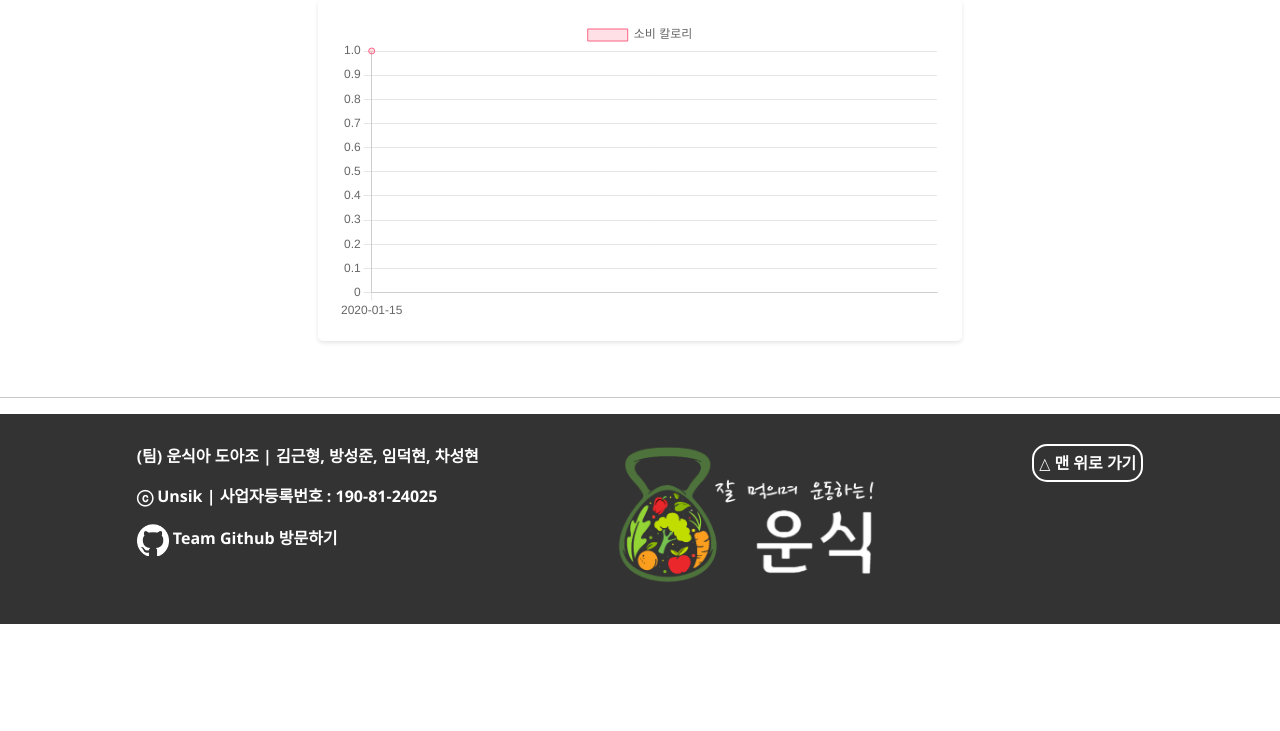
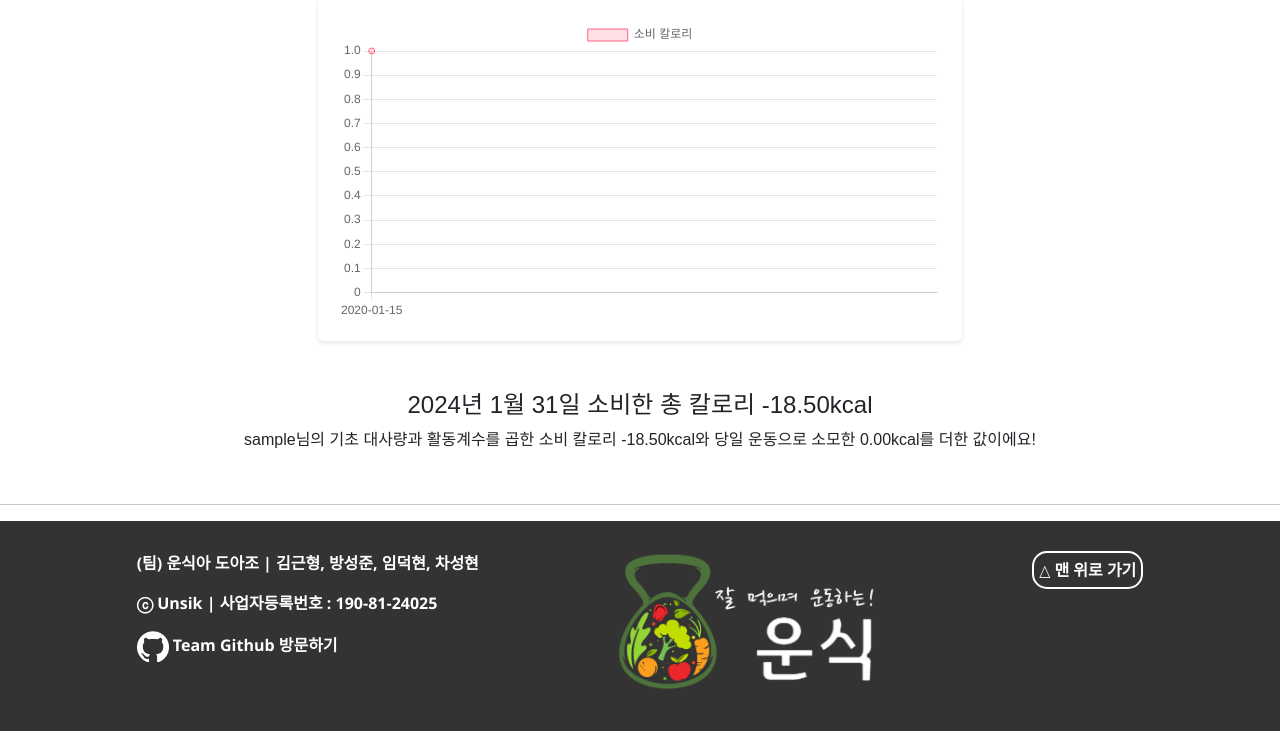
Before and after one commit to lifelong-learner-dev/unsik, a Django app: page /exercise/exercise/index/ in a window 1280 px wide. Shown: the part 313-1044 px from the top of the page. Before the commit the page ends 937 px from the top, so only its background shows below. Run offline with Django 4.2, Linux system fonts and the light colour scheme; a user stored in the database is signed in; tables that the repository leaves empty hold one stand-in row (values such as "Sample post"); some libraries are stand-ins or nearby versions; some web fonts are replaced.

Commit message:
merge 전 올리기

```diff
--- a/exercise/templates/exercise/exercise_index.html
+++ b/exercise/templates/exercise/exercise_index.html
@@ -53,8 +53,8 @@
                     <p class="exercise-date">{{ exercise.exercise_date }}</p>
                 </div>
                 <div class="exercise-details">
-                    <p>{{ exercise.exercise_amount }}분</p>
-                    <p>{{ exercise.calories_burned }}kcal</p>
+                    <p>{{ exercise.exercise_amount }}분 / {{ exercise.calories_burned }}kcal</p>
+                    <!-- <p>{{ exercise.calories_burned }}kcal</p> -->
                     <div class="exercise-actions">
                         <a href="{% url 'exercise_edit' exercise.postnum %}">수정</a>
                         <a href="{% url 'exercise_delete' exercise.postnum %}" onclick="return confirm('삭제하시겠습니까?');">삭제</a>
@@ -75,11 +75,11 @@
                     <p class="exercise-date">{{ exercise.exercise_date }}</p>
                 </div>
                 <div class="exercise-details">
-                    <p>{{ exercise.exercise_amount }}분</p>
-                    <p>{{ exercise.calories_burned }}kcal</p>
+                    <p>{{ exercise.exercise_amount }}분 / {{ exercise.calories_burned }}kcal / {{ exercise.weight }}kg / {{ exercise.reps }}회 / {{ exercise.sets }}set</p>
+                    <!-- <p>{{ exercise.calories_burned }}kcal</p>
                     <p>{{ exercise.weight }}kg</p>
                     <p>{{ exercise.reps }}회</p>
-                    <p>{{ exercise.sets }}set</p>
+                    <p>{{ exercise.sets }}set</p> -->
                     <div class="exercise-actions">
                         <a href="{% url 'exercise_edit' exercise.postnum %}">수정</a>
                         <a href="{% url 'exercise_delete' exercise.postnum %}" onclick="return confirm('삭제하시겠습니까?');">삭제</a>
@@ -98,5 +98,9 @@
     <div class="chart-container" style="position: relative; height: auto; width: 70%;">
         <canvas id="calorieChart"></canvas>
     </div>
+    <div class="show-calories">
+        <h4>{{ search_date }} 소비한 총 칼로리 {{ total_consumed_calories|floatformat:2 }}kcal</h4>
+        <p>{{ user.username }}님의 기초 대사량과 활동계수를 곱한 소비 칼로리 {{ consumed_calories|floatformat:2 }}kcal와 당일 운동으로 소모한 {{ daily_calories|floatformat:2 }}kcal를 더한 값이에요!</p>
+    </div>
 </div>
 {% endblock content %}
--- a/exercise/views.py
+++ b/exercise/views.py
@@ -45,31 +45,10 @@ def get_exercises_for_date(request, date):
     data = list(exercises.values('exercise_date', 'exercise_type', 'exercise_name', 'exercise_amount', 'calories_burned', 'weight', 'reps', 'sets'))
     return JsonResponse(data, safe=False)
 
-# 기존의 index페이지 views.py 함수
-# @login_required
-# def exercise_index(request):
-#     user_instance = UsersAppUser.objects.get(id=request.user.id)
-
-#     # 현재 날짜를 naive datetime 객체로 가져오기
-#     today = datetime.date.today()
-
-#     if request.method == "POST":
-#         search_date = request.POST.get('search_date')
-
-#         if search_date:
-#             search_date = datetime.datetime.strptime(search_date, '%Y-%m-%d').date()
-#             exercises = Exercise.objects.filter(user=user_instance, exercise_date__date=search_date)
-#         else:
-#             exercises = Exercise.objects.none()
-#     else:
-#         # 처음 페이지에 접속했거나 GET 요청인 경우 오늘 날짜의 운동 기록을 보여줌
-#         exercises = Exercise.objects.filter(user=user_instance, exercise_date__date=today).order_by('exercise_date')
-
-#     return render(request, 'exercise/exercise_index.html', {'exercises': exercises, 'today': today})
-
 @login_required
 def exercise_index(request):
     user_instance = UsersAppUser.objects.get(id=request.user.id)
+    consumed_calories = calculate_calories(user_instance)
     today = date.today()
 
     if request.method == "POST":
@@ -78,20 +57,32 @@ def exercise_index(request):
             search_date = datetime.strptime(search_date, '%Y-%m-%d').date()
             exercises = Exercise.objects.filter(user=user_instance, exercise_date__date=search_date)
         else:
+            search_date = today
             exercises = Exercise.objects.none()
     else:
         exercises = Exercise.objects.filter(user=user_instance, exercise_date__date=today).order_by('exercise_date')
+        search_date = today
+
+    daily_calories = exercises.aggregate(total_calories=Sum('calories_burned'))['total_calories'] or 0
 
     # 날짜별로 칼로리 합계를 계산
     calorie_data = Exercise.objects.filter(user=user_instance).annotate(date=TruncDay('exercise_date')).values('date').annotate(total_calories=Sum('calories_burned')).order_by('date')
-    dates = [data['date'].strftime("%Y-%m-%d") for data in calorie_data]
-    calories = [data['total_calories'] for data in calorie_data]
+    dates = [data['date'].strftime("%Y-%m-%d") for data in calorie_data if data['date'] is not None]
+    calories = [data['total_calories'] for data in calorie_data if data['date'] is not None]
+
+    # 사용자의 하루 총 소비 칼로리 계산 (기초 대사량(BMR)에 활동 계수를 곱한 값 + 운동으로 인한 칼로리 소모)
+    consumed_calories = calculate_calories(user_instance)  # 기존에 계산한 consumed_calories를 가져옴
+    total_consumed_calories = consumed_calories + daily_calories  # 그날 소모한 총 칼로리
 
     return render(request, 'exercise/exercise_index.html', {
         'exercises': exercises,
         'today': today,
         'dates': dates,
-        'calories': calories
+        'calories': calories,
+        'consumed_calories': consumed_calories,
+        'search_date': search_date,
+        'total_consumed_calories': total_consumed_calories,
+        'daily_calories': daily_calories,
     })
 
 @login_required
@@ -157,3 +148,22 @@ def predict_calories(request):
     else:
         # POST 요청이 아닌 경우
         return JsonResponse({"error": "Only POST requests are allowed."}, status=405)
+
+
+# 기초 대사량(BMR)과 소비 칼로리를 계산하는 함수
+def calculate_calories(user):
+    # 나이 계산 (오늘 기준으로 계산)
+    age = date.today().year - user.user_birth.year
+
+    # BMR 계산
+    if user.user_gender == 1:  # 여성
+        bmr = (10 * user.user_weight) + (6.25 * user.user_height) - (5 * age) - 161
+    else:  # 남성
+        bmr = (10 * user.user_weight) + (6.25 * user.user_height) - (5 * age) + 5
+
+    # 활동 계수를 기반으로 소비 칼로리 계산
+    activity_levels = {'1단계': 1.2, '2단계': 1.375, '3단계': 1.55, '4단계': 1.725, '5단계': 1.9}
+    activity_factor = activity_levels.get(user.user_activity, 1)
+    total_calories = bmr * activity_factor
+
+    return total_calories
--- a/static/css/exercise.css
+++ b/static/css/exercise.css
@@ -175,12 +175,12 @@
 }
 
 .exercise-card h3 {
-    margin-top: 0;
+    margin-top: 5px;
+    margin-left: 10px;
+    margin-bottom: 2px;
     color: #007bff;
-    /* 운동 카드 제목 색상 */
     text-align: left;
     flex-grow: 1;
-    /* 제목이 가능한 공간을 차지하도록 함 */
 }
 
 .exercise-actions {
@@ -235,6 +235,10 @@
     /* 이 항목은 유연하게 늘어나지 않음 */
     white-space: nowrap;
     /* 날짜가 줄바꿈되지 않도록 함 */
+}
+
+.exercise-date {
+    margin-right: 1px;
 }
 
 .exercise-details {
@@ -331,3 +335,17 @@
     /* 적절한 공간을 할당 */
     text-align: left;
 }
+
+.show-calories {
+    margin-top: 30px;
+    /* 위쪽 영역과의 거리를 늘림 */
+}
+
+.show-calories p {
+    font-family: 'NanumSquare', sans-serif;
+}
+
+.show-calories h4 {
+    font-family: 'JalnanGothic', sans-serif;
+    font-weight: lighter;
+}
```
